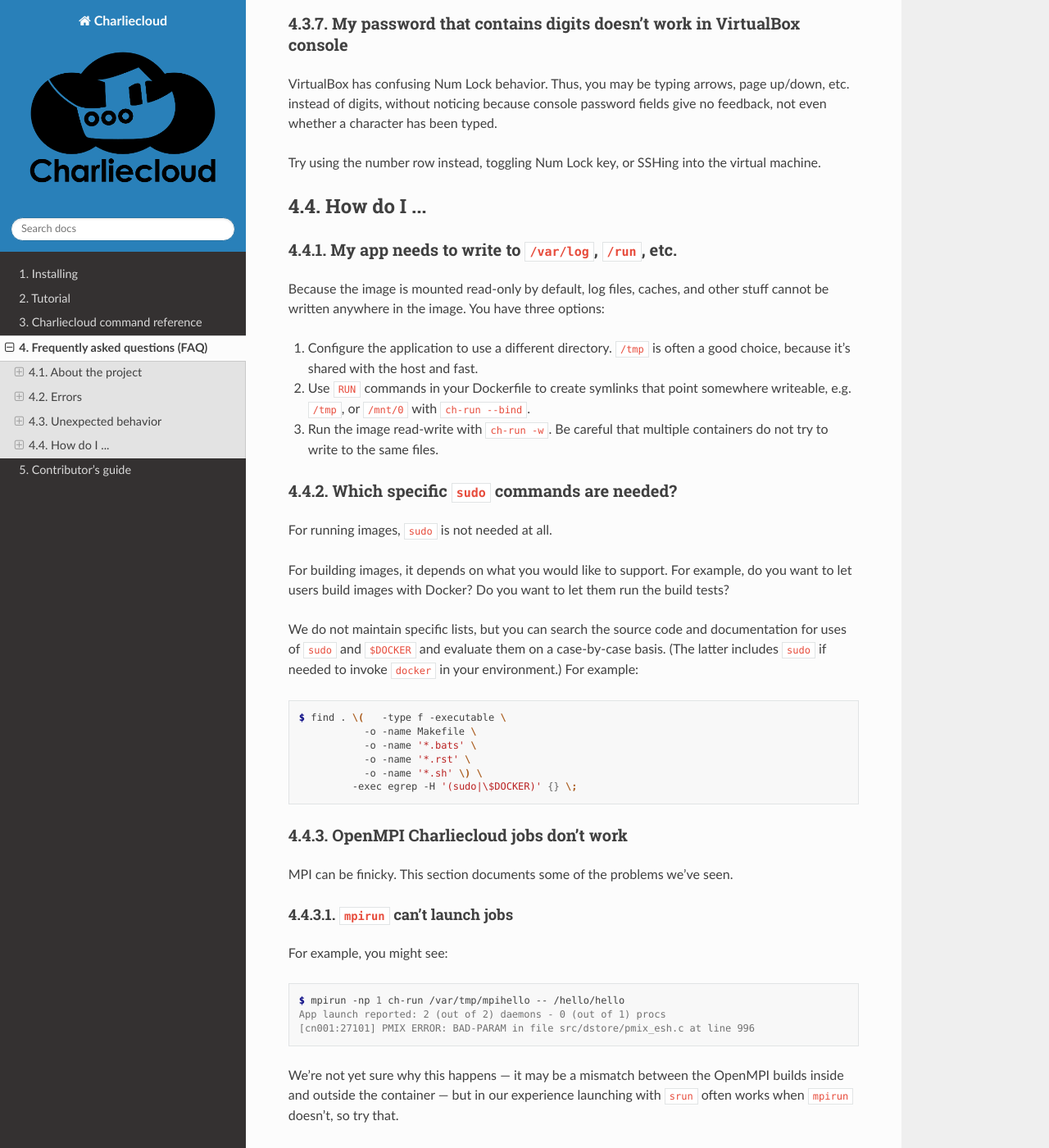
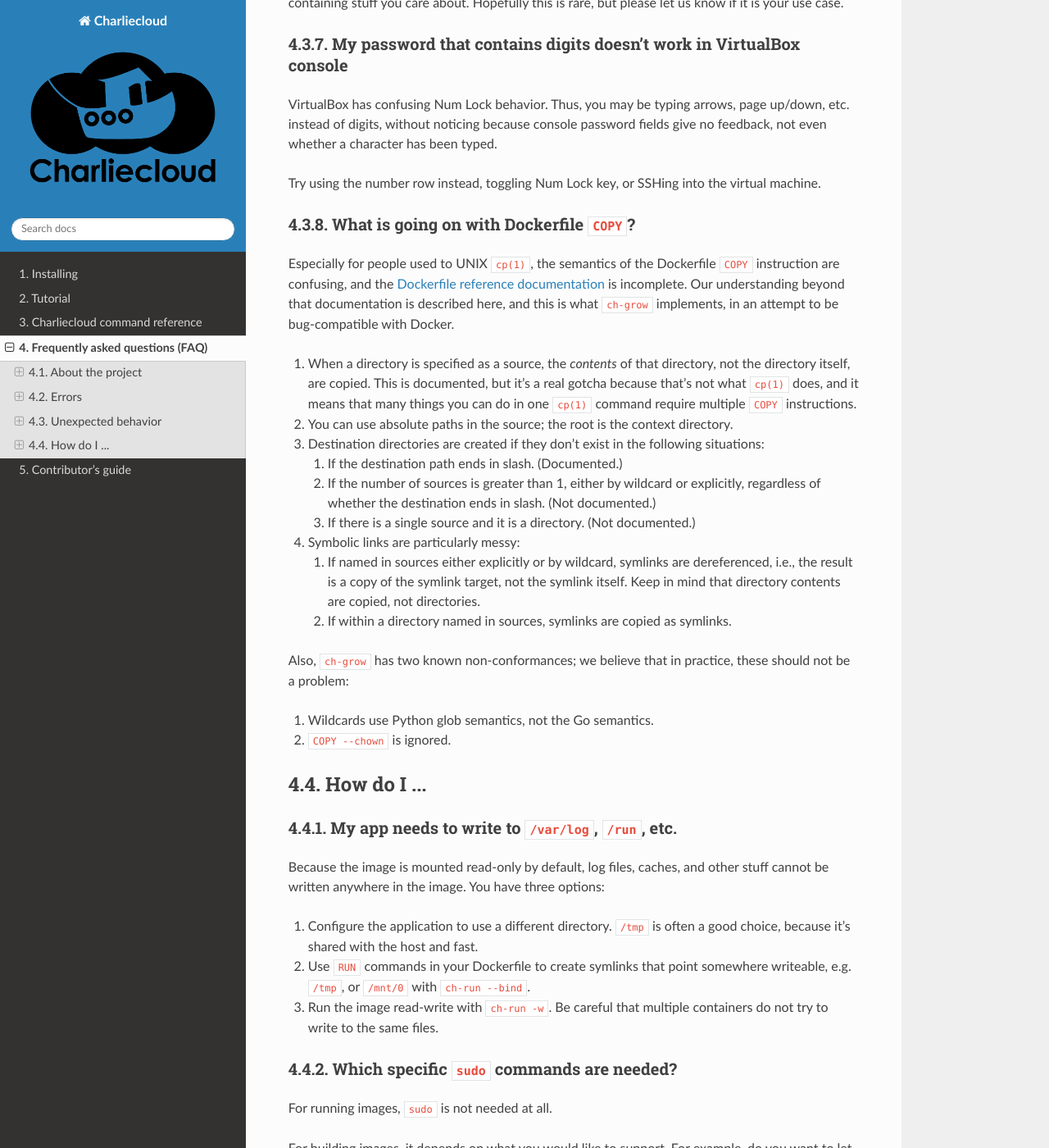
Before and after one commit to hpc/charliecloud, a Sphinx documentation site: the page built from doc/faq.rst, in a window 1280 px wide and 1400 px high, scrolled down 6951 px. Shown: the whole window at 82% size. Built offline with Sphinx 7.4.7 and the Read the Docs theme 2.0.0, drawn with Linux system fonts in a browser that asks for light colours; some of the changed text lies outside the part shown.

Commit message:
update test to deal with COPY symlinks

```diff
--- a/doc/faq.rst
+++ b/doc/faq.rst
@@ -350,6 +350,51 @@ password fields give no feedback, not even whether a character has been typed.
 Try using the number row instead, toggling Num Lock key, or SSHing into the
 virtual machine.
 
+What is going on with Dockerfile :code:`COPY`?
+----------------------------------------------
+
+Especially for people used to UNIX :code:`cp(1)`, the semantics of the
+Dockerfile :code:`COPY` instruction are confusing, and the `Dockerfile
+reference documentation
+<https://docs.docker.com/engine/reference/builder/#copy>`_ is incomplete. Our
+understanding beyond that documentation is described here, and this is what
+:code:`ch-grow` implements, in an attempt to be bug-compatible with Docker.
+
+1. When a directory is specified as a source, the *contents* of that
+   directory, not the directory itself, are copied. This is documented, but
+   it's a real gotcha because that's not what :code:`cp(1)` does, and it means
+   that many things you can do in one :code:`cp(1)` command require multiple
+   :code:`COPY` instructions.
+
+2. You can use absolute paths in the source; the root is the context
+   directory.
+
+3. Destination directories are created if they don't exist in the following
+   situations:
+
+   1. If the destination path ends in slash. (Documented.)
+
+   2. If the number of sources is greater than 1, either by wildcard or
+      explicitly, regardless of whether the destination ends in slash. (Not
+      documented.)
+
+   3. If there is a single source and it is a directory. (Not documented.)
+
+4. Symbolic links are particularly messy:
+
+   1. If named in sources either explicitly or by wildcard, symlinks are
+      dereferenced, i.e., the result is a copy of the symlink target, not the
+      symlink itself. Keep in mind that directory contents are copied, not
+      directories.
+
+   2. If within a directory named in sources, symlinks are copied as symlinks.
+
+Also, :code:`ch-grow` has two known non-conformances; we believe that in
+practice, these should not be a problem:
+
+1. Wildcards use Python glob semantics, not the Go semantics.
+2. :code:`COPY --chown` is ignored.
+
 
 How do I ...
 ============
```
Also changed, not shown: 19 other files.
